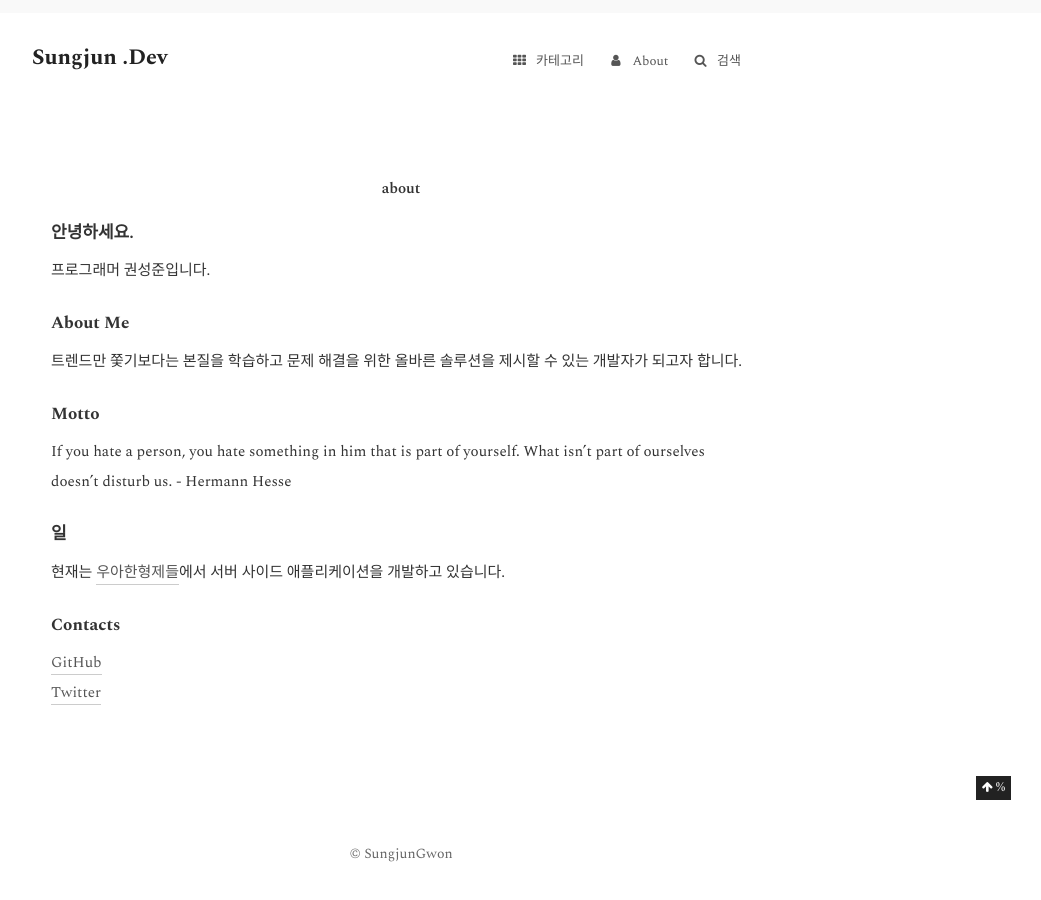
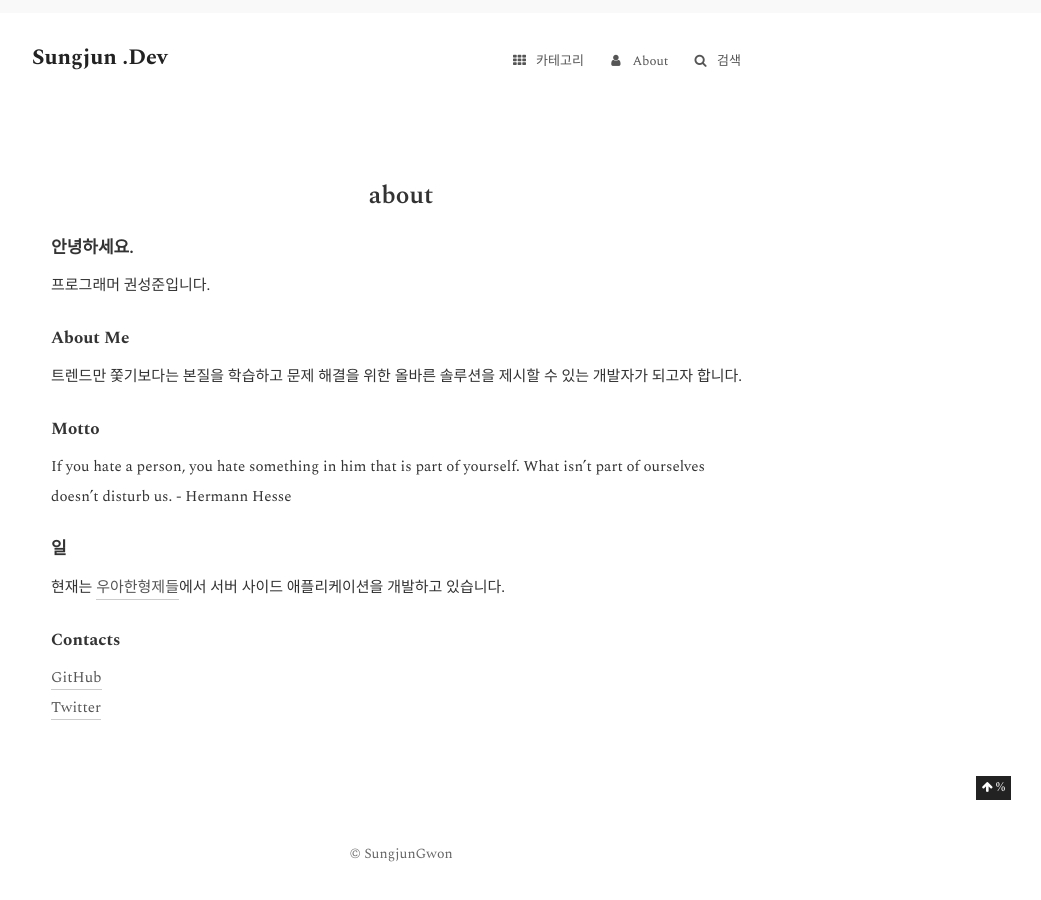
Before and after one commit to gwonsungjun/gwonsungjun.github.io, a Jekyll site: the page built from about/index.md, in a window 1280 px wide. Shown: the part 200-1100 px from the top of the page, without its empty margins (239-1280 px from the left). Built offline with Jekyll 4.4.1, drawn with Linux system fonts in a browser that asks for light colours.

Commit message:
refactor: post title font size 수정

```diff
--- a/_sass/_variables/Mist.scss
+++ b/_sass/_variables/Mist.scss
@@ -1,7 +1,7 @@
 // Variables of Mist scheme
 // =================================================
 
-$font-size-headings-base : 15px;
+$font-size-headings-base : 25px;
 
 $brand-color             : $black-deep;
 $brand-hover-color       : $brand-color;
--- a/_sass/_variables/base.scss
+++ b/_sass/_variables/base.scss
@@ -107,7 +107,7 @@ $font-size-larger         : $font-size-base + 2px;
 
 // Headings font size
 $font-size-headings-step    : 2px;
-$font-size-headings-base    : 15px;
+$font-size-headings-base    : 24px;
 $font-size-headings-base-2  : 23px;
 $font-size-headings-small   : $font-size-headings-base - $font-size-headings-step;
 $font-size-headings-smaller : $font-size-headings-small - $font-size-headings-step;
```
